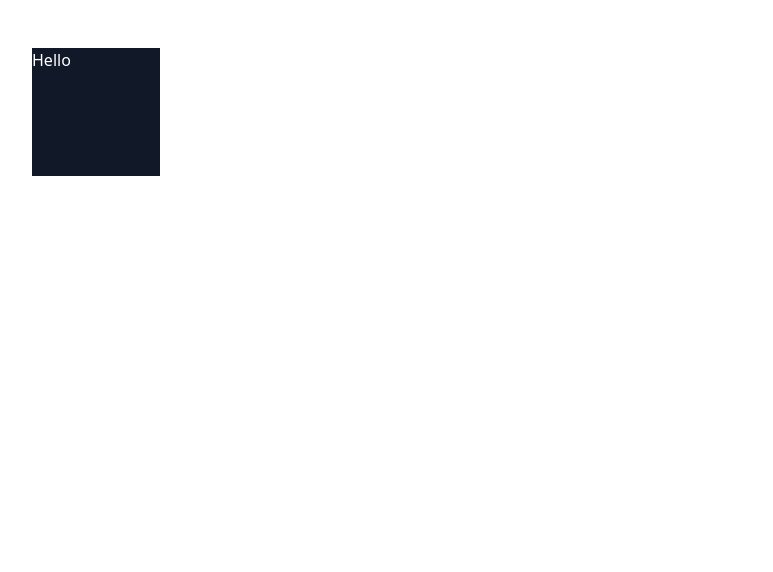
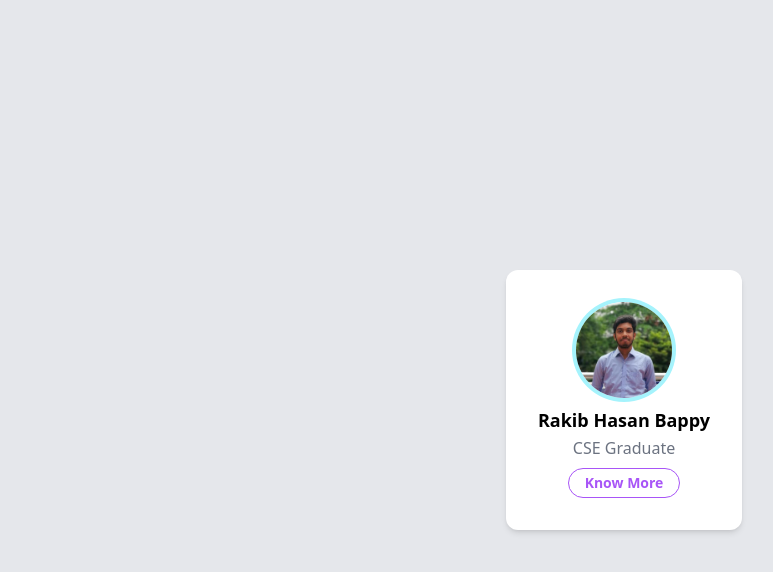
Before and after one commit to rakibhasanbappy/learning_tailwind, a website: page index.html in a window 1280 px wide. Shown: the whole page, without its empty margins (16-789 px from the left). Drawn offline with Linux system fonts and the light colour scheme.

Commit message:
lesson-3 completed

```diff
--- a/index.html
+++ b/index.html
@@ -6,7 +6,24 @@
     <title>Tailwind Project</title>
     <link rel="stylesheet" href="./output/tailwind.css" />
   </head>
-  <body>
-    <div class="w-32 h-32 bg-gray-900 m-12 text-white">Hello</div>
+  <body class="h-screen flex items-center justify-center bg-gray-200">
+    <div class="max-w-sm mx-auto p-8 bg-white rounded-xl shadow-md space-y-2">
+      <img
+        class="h-24 mx-auto rounded-full ring-4 ring-cyan-200"
+        src="./assets/avatar.jpeg"
+        alt="Bappy_avatar"
+      />
+      <div class="text-center space-y-2">
+        <div class="space-y-0.5">
+          <p class="text-lg text-black font-semibold">Rakib Hasan Bappy</p>
+          <p class="text-gray-500 font-medium">CSE Graduate</p>
+        </div>
+        <button
+          class="px-4 py-1 border border-purple-500 rounded-full text-sm text-purple-500 font-semibold"
+        >
+          Know More
+        </button>
+      </div>
+    </div>
   </body>
 </html>
```
Also changed, not shown: assets/avatar.jpeg (added), output/tailwind.css.
